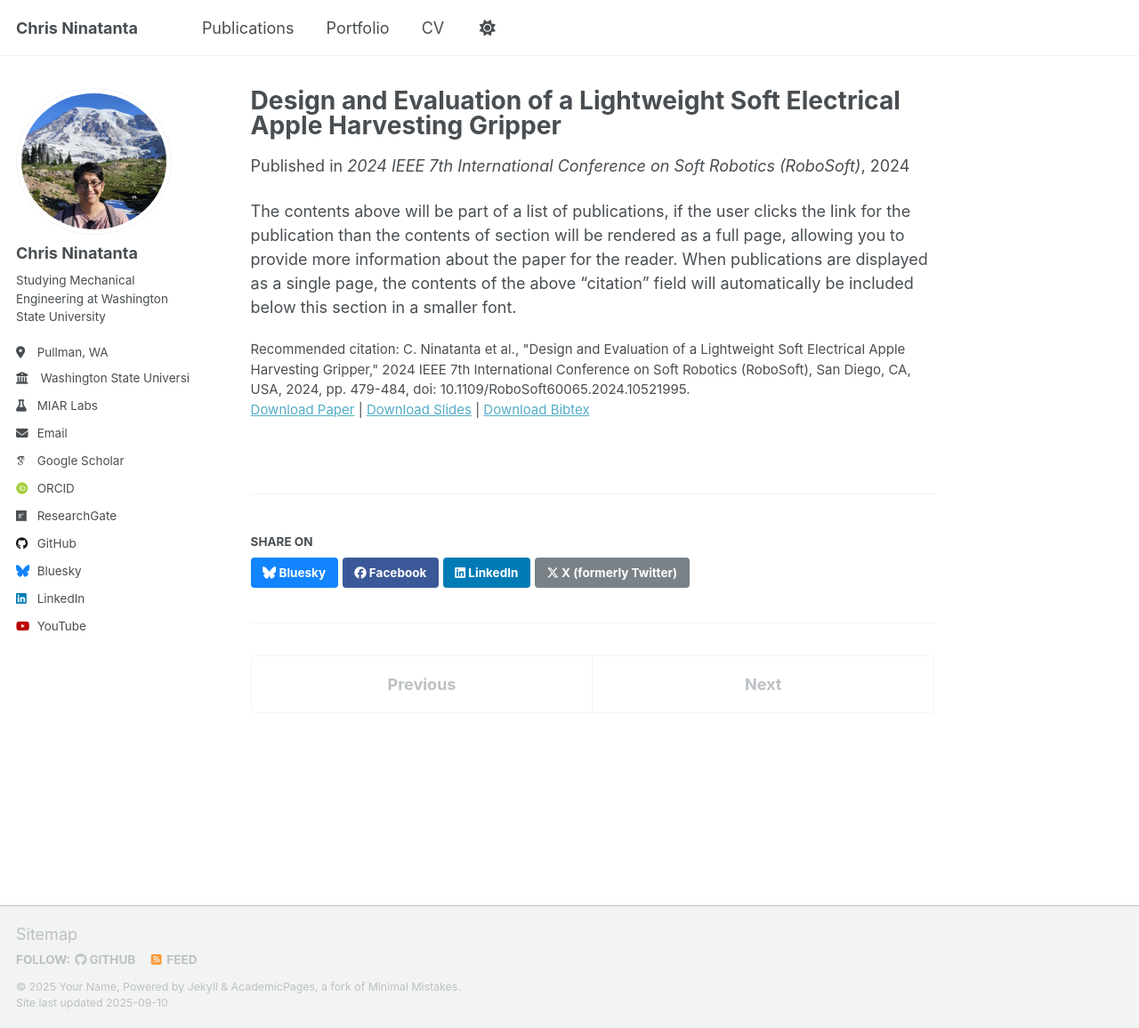
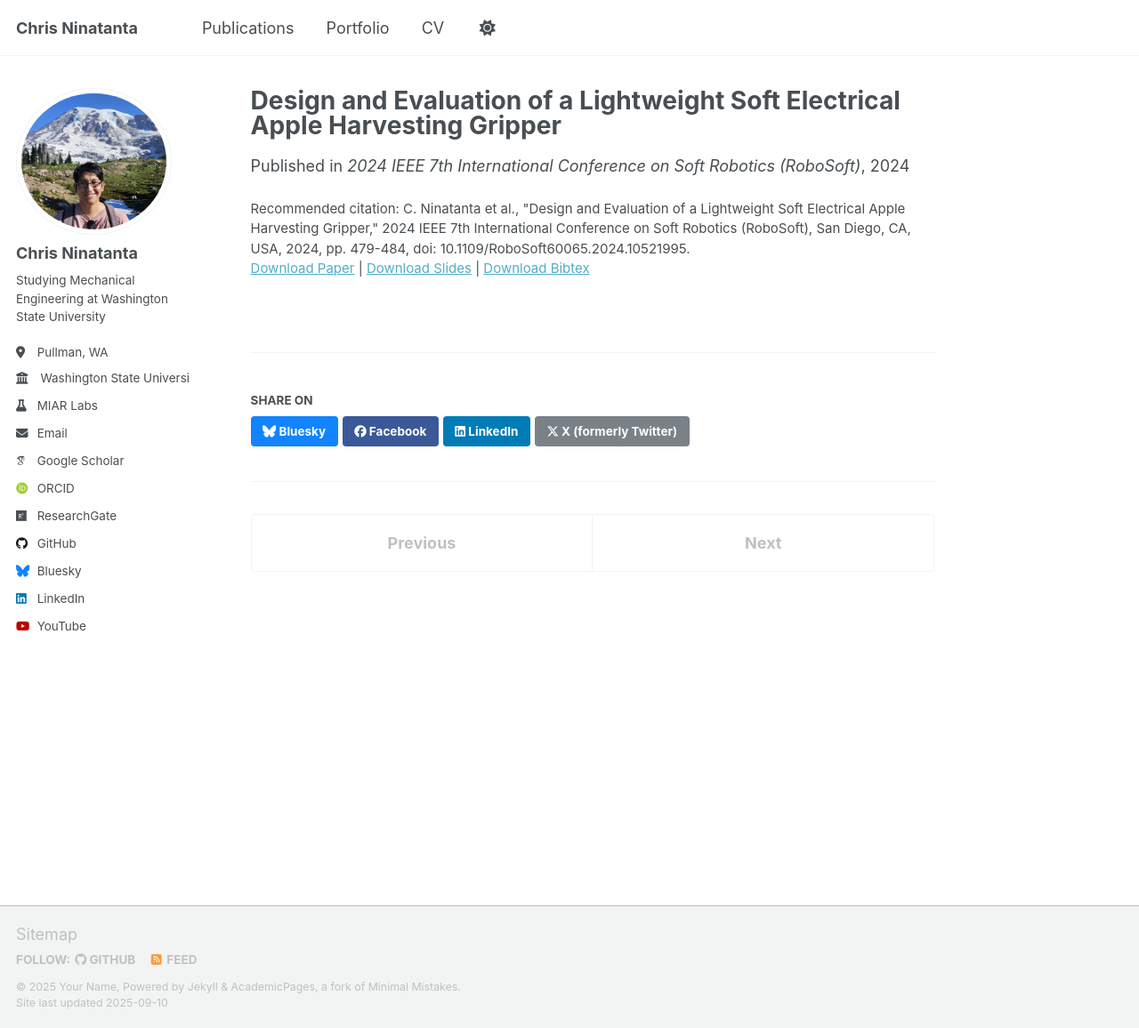
Before and after one commit to C-Ninatanta/c-ninatanta.github.io, a Jekyll site: the page built from _publications/2024-04-14-Apple-Gripper.md, in a window 1280 px wide and 1156 px high. Shown: the whole window at 89% size. Built offline with Jekyll 4.4.1, drawn with Linux system fonts in a browser that asks for light colours; some web fonts are replaced; a script that is not in the unit is left out.

Commit message:
Update 2024-04-14-Apple-Gripper.md

```diff
--- a/_publications/2024-04-14-Apple-Gripper.md
+++ b/_publications/2024-04-14-Apple-Gripper.md
@@ -12,4 +12,5 @@ paperurl: 'http://c-ninatanta.github.io/files/Design_of_a_Lightweight_Soft_Elect
 bibtexurl: 'http://c-ninatanta.github.io/files/Gripper_RoboSoft_Bibtex.bib'
 citation: 'C. Ninatanta et al., "Design and Evaluation of a Lightweight Soft Electrical Apple Harvesting Gripper," 2024 IEEE 7th International Conference on Soft Robotics (RoboSoft), San Diego, CA, USA, 2024, pp. 479-484, doi: 10.1109/RoboSoft60065.2024.10521995.'
 ---
-The contents above will be part of a list of publications, if the user clicks the link for the publication than the contents of section will be rendered as a full page, allowing you to provide more information about the paper for the reader. When publications are displayed as a single page, the contents of the above "citation" field will automatically be included below this section in a smaller font.
+<!--The contents above will be part of a list of publications, if the user clicks the link for the publication than the contents of section will be rendered as a full page, allowing you to provide more information about the paper for the reader. When publications are displayed as a single page, the contents of the above "citation" field will automatically be included below this section in a smaller font.
+-->
```
